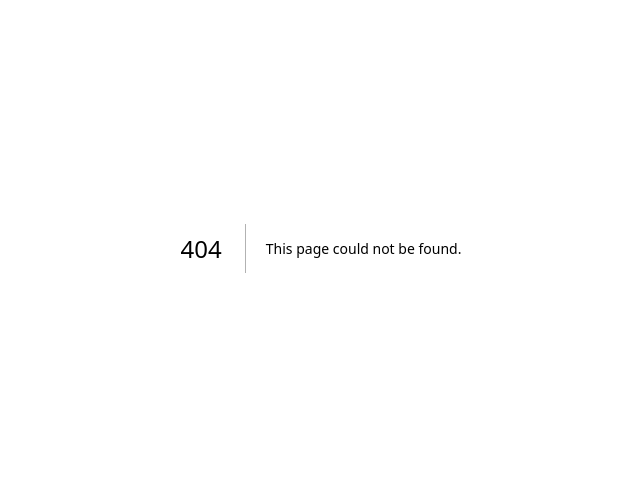
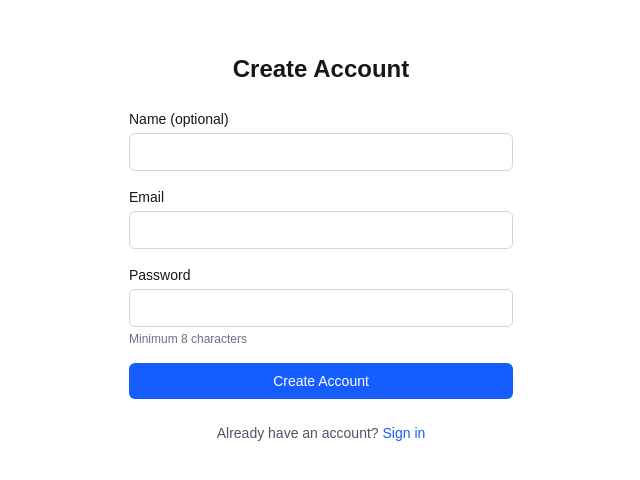
Before and after one commit to giankyle989/claude-todo, a Next.js app: page /register in a window 1280 px wide. Before the commit this address had no page. Shown: the part 152-632 px from the top of the page, without its empty margins (319-959 px from the left). Built offline with nearby package versions, Linux system fonts and the light colour scheme.

Commit message:
feat: add login and register pages with auth form

```diff
--- /dev/null
+++ b/src/app/login/page.tsx
@@ -0,0 +1,33 @@
+import { AuthForm } from "@/components/auth-form"
+import { signIn } from "@/lib/auth"
+import type { ActionResult } from "@/actions/auth-actions"
+
+async function loginAction(
+  _prevState: ActionResult | undefined,
+  formData: FormData
+): Promise<ActionResult> {
+  "use server"
+
+  try {
+    await signIn("credentials", {
+      email: formData.get("email") as string,
+      password: formData.get("password") as string,
+      redirectTo: "/",
+    })
+    return {}
+  } catch (error: unknown) {
+    if (
+      error &&
+      typeof error === "object" &&
+      "type" in error &&
+      error.type === "CredentialsSignin"
+    ) {
+      return { error: "Invalid email or password" }
+    }
+    throw error
+  }
+}
+
+export default function LoginPage() {
+  return <AuthForm mode="login" action={loginAction} />
+}
--- /dev/null
+++ b/src/app/register/page.tsx
@@ -0,0 +1,6 @@
+import { AuthForm } from "@/components/auth-form"
+import { register } from "@/actions/auth-actions"
+
+export default function RegisterPage() {
+  return <AuthForm mode="register" action={register} />
+}
--- /dev/null
+++ b/src/components/auth-form.tsx
@@ -0,0 +1,107 @@
+"use client"
+
+import { useActionState } from "react"
+import Link from "next/link"
+import type { ActionResult } from "@/actions/auth-actions"
+
+type AuthFormProps = {
+  mode: "login" | "register"
+  action: (
+    prevState: ActionResult | undefined,
+    formData: FormData
+  ) => Promise<ActionResult>
+}
+
+export function AuthForm({ mode, action }: AuthFormProps) {
+  const [state, formAction, isPending] = useActionState(action, undefined)
+
+  return (
+    <div className="min-h-screen flex items-center justify-center px-4">
+      <div className="w-full max-w-sm space-y-6">
+        <h1 className="text-2xl font-bold text-center">
+          {mode === "login" ? "Sign In" : "Create Account"}
+        </h1>
+
+        <form action={formAction} className="space-y-4">
+          {mode === "register" && (
+            <div>
+              <label htmlFor="name" className="block text-sm font-medium mb-1">
+                Name (optional)
+              </label>
+              <input
+                id="name"
+                name="name"
+                type="text"
+                className="w-full rounded-md border border-gray-300 px-3 py-2 text-sm focus:outline-none focus:ring-2 focus:ring-blue-500"
+              />
+            </div>
+          )}
+
+          <div>
+            <label htmlFor="email" className="block text-sm font-medium mb-1">
+              Email
+            </label>
+            <input
+              id="email"
+              name="email"
+              type="email"
+              required
+              className="w-full rounded-md border border-gray-300 px-3 py-2 text-sm focus:outline-none focus:ring-2 focus:ring-blue-500"
+            />
+          </div>
+
+          <div>
+            <label htmlFor="password" className="block text-sm font-medium mb-1">
+              Password
+            </label>
+            <input
+              id="password"
+              name="password"
+              type="password"
+              required
+              minLength={mode === "register" ? 8 : undefined}
+              className="w-full rounded-md border border-gray-300 px-3 py-2 text-sm focus:outline-none focus:ring-2 focus:ring-blue-500"
+            />
+            {mode === "register" && (
+              <p className="text-xs text-gray-500 mt-1">Minimum 8 characters</p>
+            )}
+          </div>
+
+          {state?.error && (
+            <p className="text-sm text-red-600">{state.error}</p>
+          )}
+
+          <button
+            type="submit"
+            disabled={isPending}
+            className="w-full rounded-md bg-blue-600 px-3 py-2 text-sm font-medium text-white hover:bg-blue-700 disabled:opacity-50"
+          >
+            {isPending
+              ? "Loading..."
+              : mode === "login"
+                ? "Sign In"
+                : "Create Account"}
+          </button>
+        </form>
+
+        <p className="text-center text-sm text-gray-600">
+          {mode === "login" ? (
+            <>
+              Don&apos;t have an account?{" "}
+              <Link href="/register" className="text-blue-600 hover:underline">
+                Register
+              </Link>
+            </>
+          ) : (
+            <>
+              Already have an account?{" "}
+              <Link href="/login" className="text-blue-600 hover:underline">
+                Sign in
+              </Link>
+            </>
+          )}
+        </p>
+      </div>
+    </div>
+  )
+}
```
